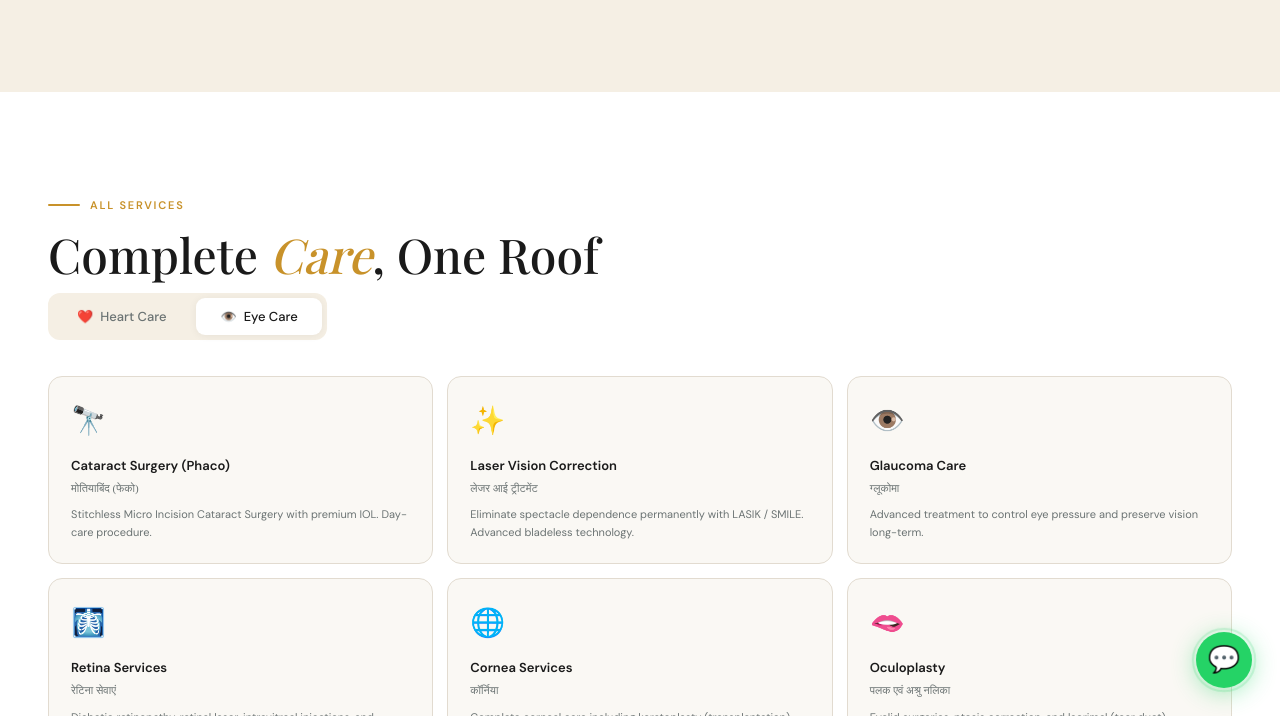
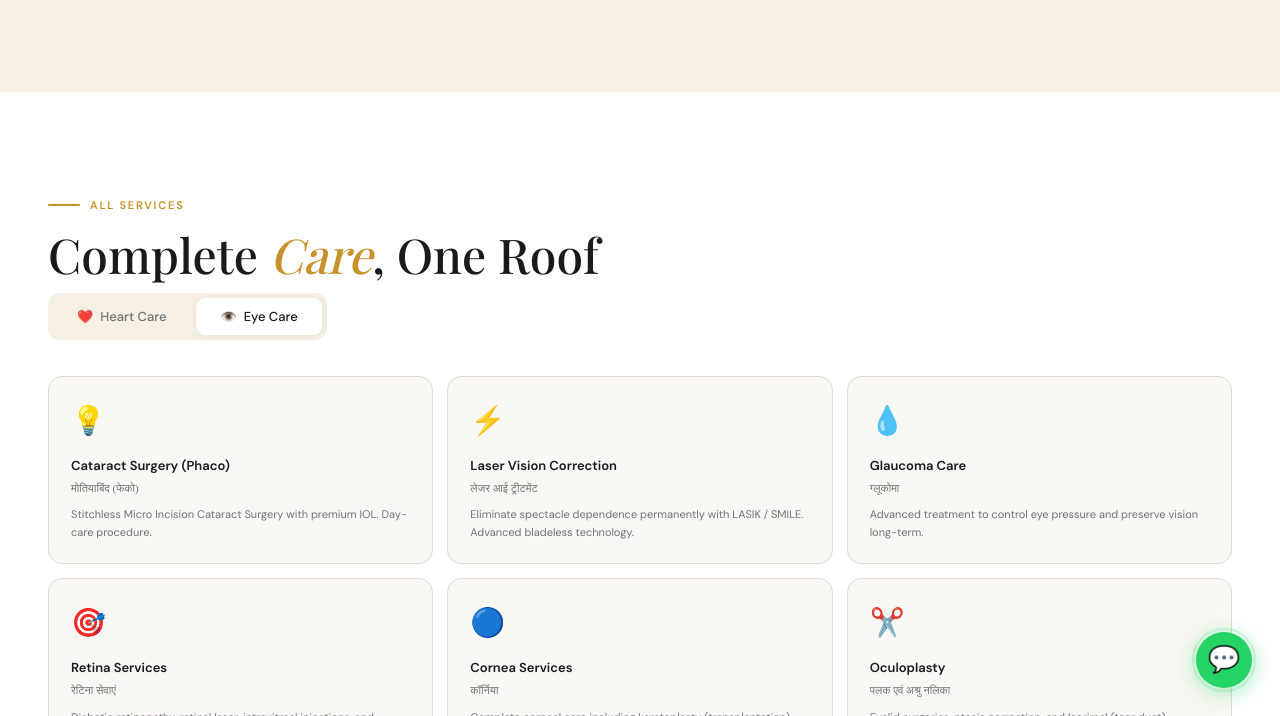
Before and after one commit to akhandelwal2610-ops/haripriya-site, a plain HTML site: page index.html in a window 1280 px wide. Both pictures are taken after a click on the button "👁️ Eye Care". Shown: the part 2160-2876 px from the top of the page. Drawn offline with nearby package versions, Linux system fonts and the light colour scheme; a web font is replaced by a local one.

Commit message:
Fix eye service icons — meaningful, relevant emojis per procedure

```diff
--- a/index.html
+++ b/index.html
@@ -411,13 +411,13 @@
       <div class="srv-item reveal d3"><span class="srv-ico">🚨</span><div class="srv-name en">Emergency Cardiac Care</div><div class="srv-name hi">आपातकालीन हृदय देखभाल</div><div class="srv-name-hi">आपातकाल</div><div class="srv-desc en">Immediate intervention for heart attacks and emergencies.</div><div class="srv-desc hi">हार्ट अटैक में तत्काल उपचार।</div></div>
     </div>
     <div class="srv-panel" id="srv-eye">
-      <div class="srv-item reveal d1"><span class="srv-ico">🔭</span><div class="srv-name en">Cataract Surgery (Phaco)</div><div class="srv-name hi">मोतियाबिंद ऑपरेशन</div><div class="srv-name-hi">मोतियाबिंद (फेको)</div><div class="srv-desc en">Stitchless Micro Incision Cataract Surgery with premium IOL. Day-care procedure.</div><div class="srv-desc hi">बिना टांके माइक्रो फेको तकनीक। प्रीमियम IOL के साथ।</div></div>
-      <div class="srv-item reveal d2"><span class="srv-ico">✨</span><div class="srv-name en">Laser Vision Correction</div><div class="srv-name hi">लेजर दृष्टि सुधार</div><div class="srv-name-hi">लेजर आई ट्रीटमेंट</div><div class="srv-desc en">Eliminate spectacle dependence permanently with LASIK / SMILE. Advanced bladeless technology.</div><div class="srv-desc hi">चश्मे की निर्भरता स्थायी रूप से समाप्त।</div></div>
-      <div class="srv-item reveal d3"><span class="srv-ico">👁️</span><div class="srv-name en">Glaucoma Care</div><div class="srv-name hi">ग्लूकोमा (काला पानी)</div><div class="srv-name-hi">ग्लूकोमा</div><div class="srv-desc en">Advanced treatment to control eye pressure and preserve vision long-term.</div><div class="srv-desc hi">दृष्टि बचाने के लिए उन्नत उपचार।</div></div>
-      <div class="srv-item reveal d1"><span class="srv-ico">🩻</span><div class="srv-name en">Retina Services</div><div class="srv-name hi">रेटिना उपचार</div><div class="srv-name-hi">रेटिना सेवाएं</div><div class="srv-desc en">Diabetic retinopathy, retinal laser, intravitreal injections, and vitreoretinal surgery.</div><div class="srv-desc hi">डायबिटिक रेटिनोपैथी सहित रेटिना उपचार।</div></div>
-      <div class="srv-item reveal d2"><span class="srv-ico">🌐</span><div class="srv-name en">Cornea Services</div><div class="srv-name hi">कॉर्निया उपचार</div><div class="srv-name-hi">कॉर्निया</div><div class="srv-desc en">Complete corneal care including keratoplasty (transplantation) and corneal infections.</div><div class="srv-desc hi">कॉर्निया रोगों का सम्पूर्ण उपचार, ट्रांसप्लांट सहित।</div></div>
-      <div class="srv-item reveal d3"><span class="srv-ico">🫦</span><div class="srv-name en">Oculoplasty</div><div class="srv-name hi">ओकुलोप्लास्टी</div><div class="srv-name-hi">पलक एवं अश्रु नलिका</div><div class="srv-desc en">Eyelid surgeries, ptosis correction, and lacrimal (tear duct) conditions.</div><div class="srv-desc hi">पलक शल्य चिकित्सा एवं अश्रु नलिका उपचार।</div></div>
-      <div class="srv-item reveal d1"><span class="srv-ico">💎</span><div class="srv-name en">Phakic IOL Surgery</div><div class="srv-name hi">फैकिक IOL सर्जरी</div><div class="srv-name-hi">IOL सर्जरी</div><div class="srv-desc en">Vision correction for high spectacle power patients not suitable for LASIK.</div><div class="srv-desc hi">उच्च चश्मे के लिए दृष्टि सुधार।</div></div>
+      <div class="srv-item reveal d1"><span class="srv-ico">💡</span><div class="srv-name en">Cataract Surgery (Phaco)</div><div class="srv-name hi">मोतियाबिंद ऑपरेशन</div><div class="srv-name-hi">मोतियाबिंद (फेको)</div><div class="srv-desc en">Stitchless Micro Incision Cataract Surgery with premium IOL. Day-care procedure.</div><div class="srv-desc hi">बिना टांके माइक्रो फेको तकनीक। प्रीमियम IOL के साथ।</div></div>
+      <div class="srv-item reveal d2"><span class="srv-ico">⚡</span><div class="srv-name en">Laser Vision Correction</div><div class="srv-name hi">लेजर दृष्टि सुधार</div><div class="srv-name-hi">लेजर आई ट्रीटमेंट</div><div class="srv-desc en">Eliminate spectacle dependence permanently with LASIK / SMILE. Advanced bladeless technology.</div><div class="srv-desc hi">चश्मे की निर्भरता स्थायी रूप से समाप्त।</div></div>
+      <div class="srv-item reveal d3"><span class="srv-ico">💧</span><div class="srv-name en">Glaucoma Care</div><div class="srv-name hi">ग्लूकोमा (काला पानी)</div><div class="srv-name-hi">ग्लूकोमा</div><div class="srv-desc en">Advanced treatment to control eye pressure and preserve vision long-term.</div><div class="srv-desc hi">दृष्टि बचाने के लिए उन्नत उपचार।</div></div>
+      <div class="srv-item reveal d1"><span class="srv-ico">🎯</span><div class="srv-name en">Retina Services</div><div class="srv-name hi">रेटिना उपचार</div><div class="srv-name-hi">रेटिना सेवाएं</div><div class="srv-desc en">Diabetic retinopathy, retinal laser, intravitreal injections, and vitreoretinal surgery.</div><div class="srv-desc hi">डायबिटिक रेटिनोपैथी सहित रेटिना उपचार।</div></div>
+      <div class="srv-item reveal d2"><span class="srv-ico">🔵</span><div class="srv-name en">Cornea Services</div><div class="srv-name hi">कॉर्निया उपचार</div><div class="srv-name-hi">कॉर्निया</div><div class="srv-desc en">Complete corneal care including keratoplasty (transplantation) and corneal infections.</div><div class="srv-desc hi">कॉर्निया रोगों का सम्पूर्ण उपचार, ट्रांसप्लांट सहित।</div></div>
+      <div class="srv-item reveal d3"><span class="srv-ico">✂️</span><div class="srv-name en">Oculoplasty</div><div class="srv-name hi">ओकुलोप्लास्टी</div><div class="srv-name-hi">पलक एवं अश्रु नलिका</div><div class="srv-desc en">Eyelid surgeries, ptosis correction, and lacrimal (tear duct) conditions.</div><div class="srv-desc hi">पलक शल्य चिकित्सा एवं अश्रु नलिका उपचार।</div></div>
+      <div class="srv-item reveal d1"><span class="srv-ico">🔬</span><div class="srv-name en">Phakic IOL Surgery</div><div class="srv-name hi">फैकिक IOL सर्जरी</div><div class="srv-name-hi">IOL सर्जरी</div><div class="srv-desc en">Vision correction for high spectacle power patients not suitable for LASIK.</div><div class="srv-desc hi">उच्च चश्मे के लिए दृष्टि सुधार।</div></div>
     </div>
   </div>
 </section>
```
